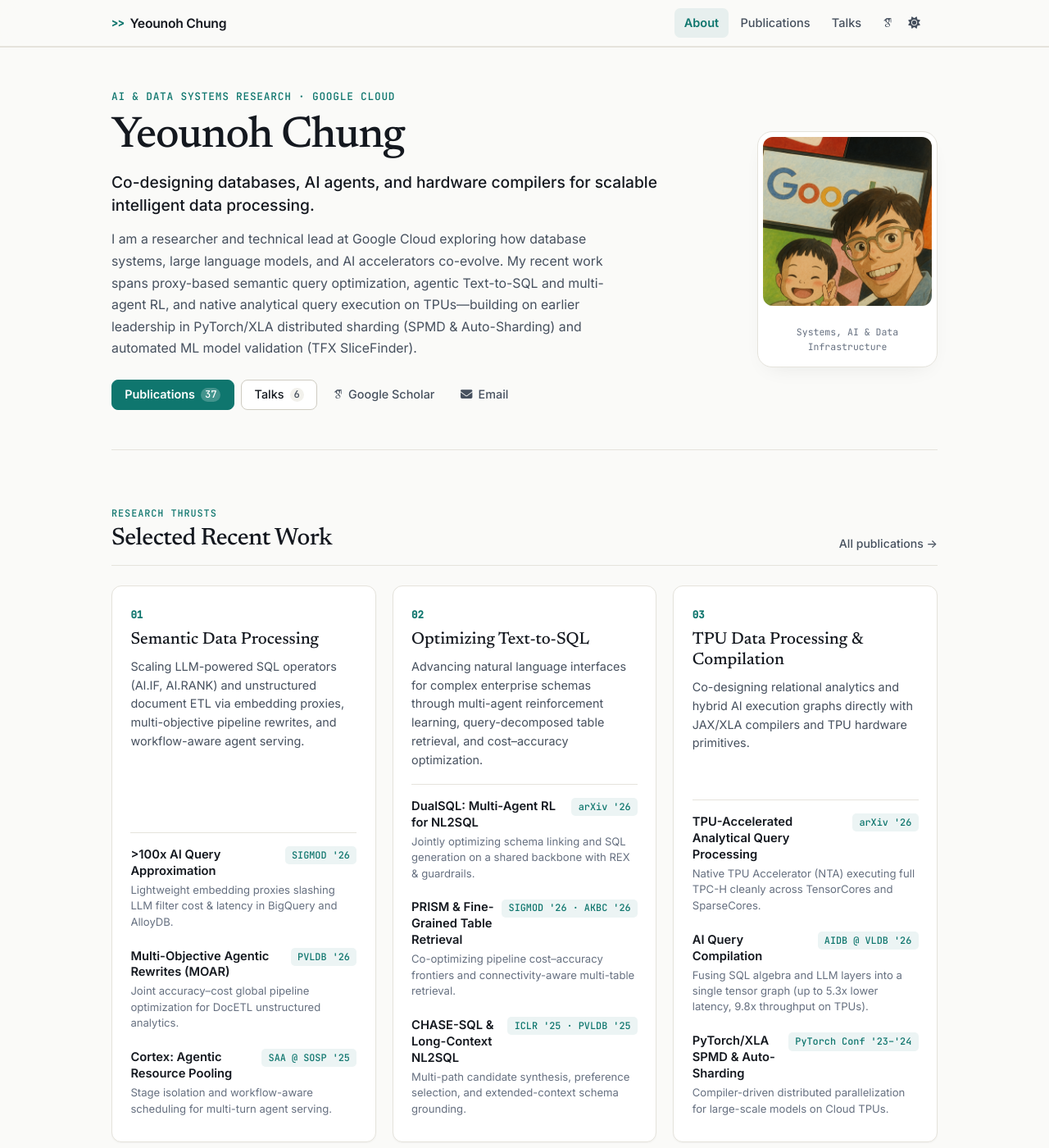
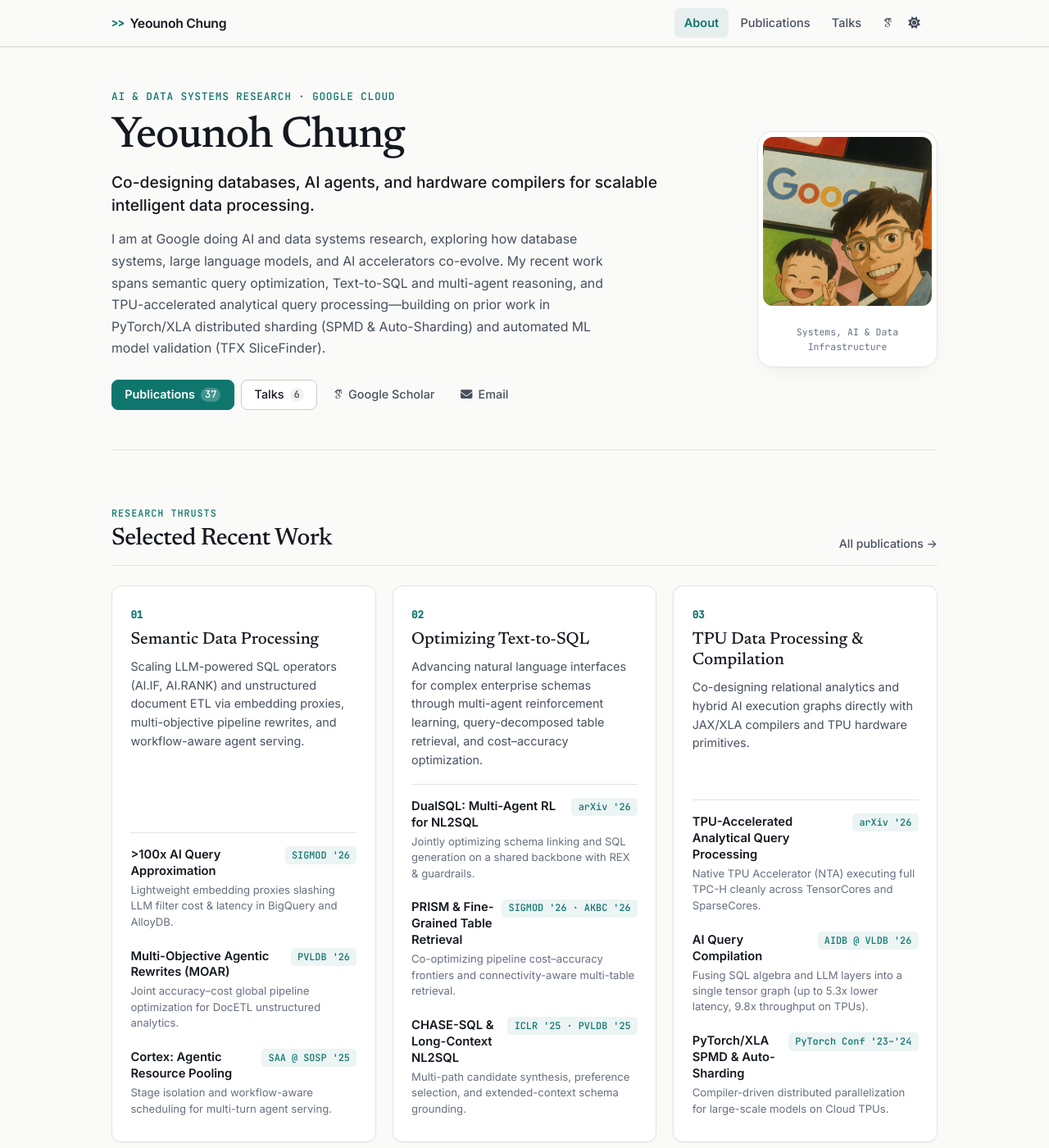
Before and after one commit to yeounoh/yeounoh.github.io, a Jekyll site: the page built from _pages/about.md, in a window 1280 px wide and 1400 px high. Shown: the whole window at 82% size. Built offline with Jekyll 4.4.1, drawn with Linux system fonts in a browser that asks for light colours; some web fonts are replaced; some of the changed text lies outside the part shown.

Commit message:
Tone down leadership wording in about page bio and experience

```diff
--- a/_pages/about.md
+++ b/_pages/about.md
@@ -7,7 +7,7 @@ redirect_from:
   - /about.html
 eyebrow: "AI & Data Systems Research · Google Cloud"
 tagline: "Co-designing databases, AI agents, and hardware compilers for scalable intelligent data processing."
-bio_summary: "I am a researcher and technical lead at Google Cloud exploring how database systems, large language models, and AI accelerators co-evolve. My recent work spans proxy-based semantic query optimization, agentic Text-to-SQL and multi-agent RL, and native analytical query execution on TPUs—building on earlier leadership in PyTorch/XLA distributed sharding (SPMD & Auto-Sharding) and automated ML model validation (TFX SliceFinder)."
+bio_summary: "I am at Google doing AI and data systems research, exploring how database systems, large language models, and AI accelerators co-evolve. My recent work spans semantic query optimization, Text-to-SQL and multi-agent reasoning, and TPU-accelerated analytical query processing—building on prior work in PyTorch/XLA distributed sharding (SPMD & Auto-Sharding) and automated ML model validation (TFX SliceFinder)."
 avatar_caption: "Systems, AI & Data Infrastructure"
 
 highlights:
@@ -74,8 +74,8 @@ interests:
 
 experience:
   - org: "Google Cloud"
-    role: "Research & Technical Lead"
-    detail: "Leading research on AI data systems, semantic query optimization, NL2SQL, and TPU analytical processing; previously led PyTorch/XLA SPMD & Auto-Sharding."
+    role: "AI & Data Systems Research"
+    detail: "Researching and building AI data systems, semantic query optimization, Text-to-SQL, and TPU analytical processing; previously worked on PyTorch/XLA SPMD & Auto-Sharding."
   - org: "Google Research"
     role: "Student Research Collaborator"
     detail: "Researched and built SliceFinder (ICDE '19, TKDE '20) for automated ML data slicing, integrated into TensorFlow Extended (TFX)."
```
